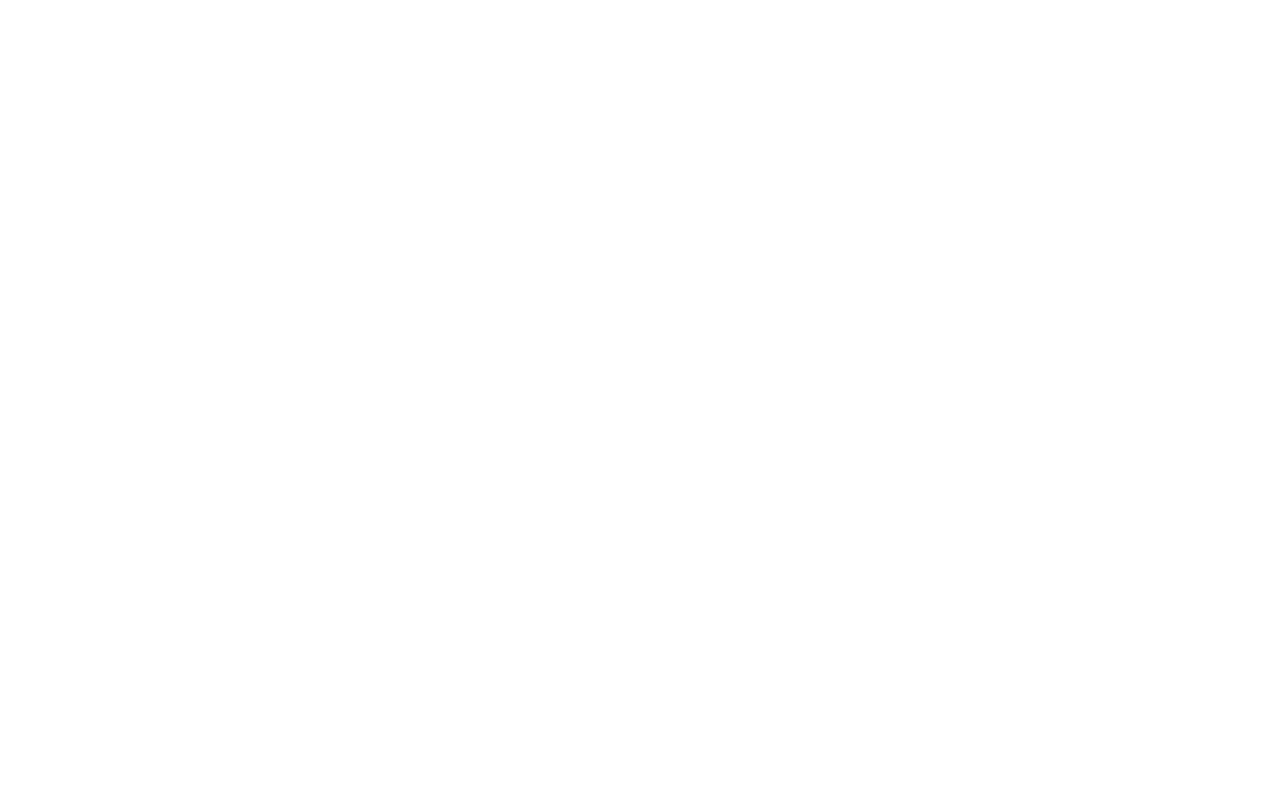
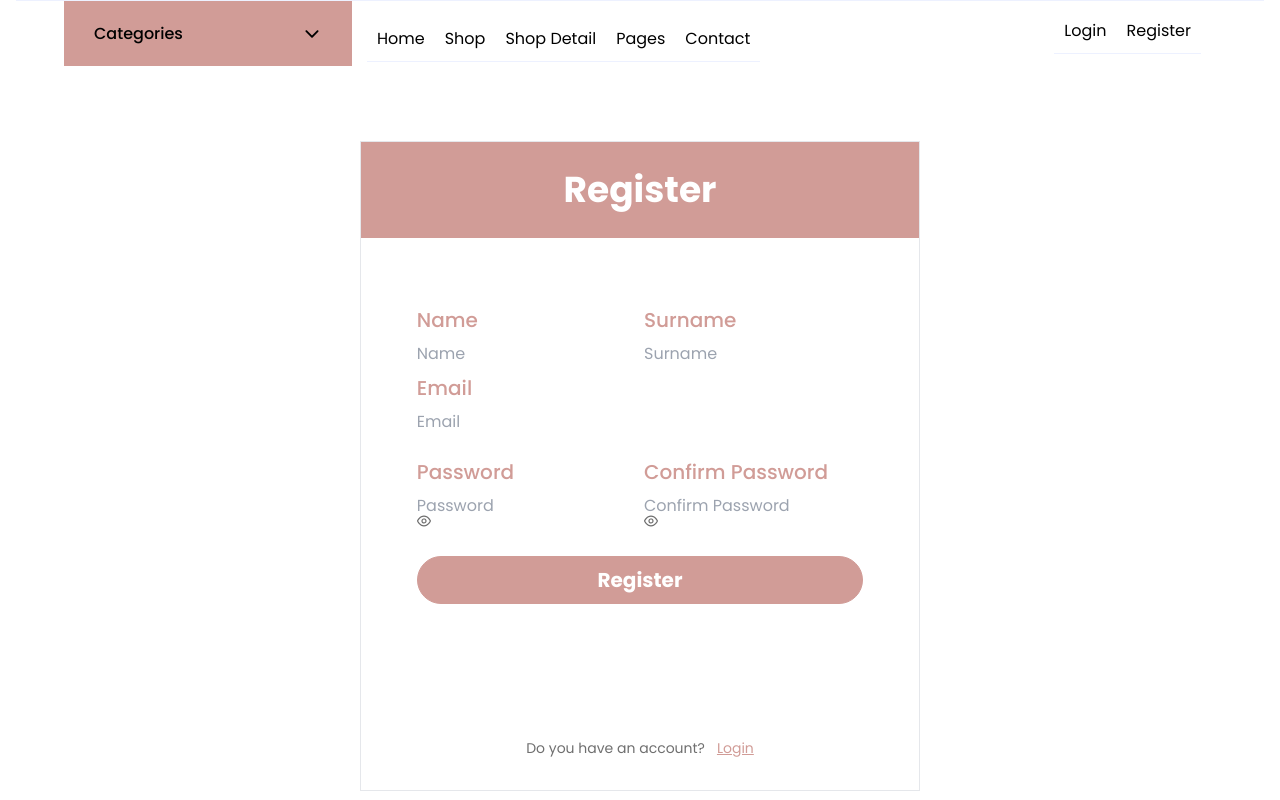
Before and after one commit to Mstfucrr/React-DailyShop, a React (Vite) app: page /register in a window 1280 px wide. Before the commit this address had no page. Built offline with nearby package versions, Linux system fonts and the light colour scheme; the HTML template or start-up script is replaced by a standard one.

Commit message:
add login and register pages and components

```diff
--- /dev/null
+++ b/src/components/auth/loginForm.tsx
@@ -0,0 +1,52 @@
+import { InputText } from 'primereact/inputtext'
+import { Password } from 'primereact/password'
+import React from 'react'
+
+type Props = {}
+
+const LoginForm = (props: Props) => {
+    return (
+        <form className='w-4/5 h-4/5 flex flex-col' action="">
+            <div className="flex flex-col">
+                <label htmlFor="email" className='text-primary text-xl font-medium'>Email</label>
+                <InputText placeholder="Email" className='w-full !my-2' name='email' id='email'
+                />
+            </div>
+            <div className="flex flex-col mt-4">
+                <label htmlFor="password" className='text-primary text-xl font-medium'>Password</label>
+                <Password placeholder="Password" name='password' className='!my-2' id='password'
+                    pt={{
+                        "input": {
+                            className: "w-full"
+                        },
+                        "showIcon": {
+                            className: "relative flex -top-1"
+                        },
+                        "hideIcon": {
+                            className: "relative flex -top-1"
+                        }
+                    }}
+                />
+            </div>
+
+            {/* forgot pass */}
+            <div className="flex flex-col mx-auto mt-4">
+                <a href="#" className='underline text-sm font-thin
+                            hover:text-black transition duration-300 ease-in-out
+                        '>Forgot password?</a>
+            </div>
+
+
+            {/* submit */}
+            <div className="flex flex-col mt-4">
+                <button className='w-full h-12 bg-primary text-white text-xl font-bold rounded-3xl
+                            hover:text-primary hover:bg-white hover:border-primary border border-solid border-primary
+                            transition duration-300 ease-in-out
+                        '>Login</button>
+            </div>
+
+        </form>
+    )
+}
+
+export default LoginForm
--- /dev/null
+++ b/src/components/auth/registerForm.tsx
@@ -0,0 +1,89 @@
+import { InputText } from 'primereact/inputtext'
+import { Password } from 'primereact/password'
+import React from 'react'
+
+type Props = {}
+
+const RegisterForm = (props: Props) => {
+    return (
+        <form className='w-4/5 h-4/5 flex flex-col' action=""
+            // onSubmit={handleSubmit}
+        >
+            <div className="flex md:flex-row flex-col justify-between">
+
+                <div className="flex flex-col mt-4 w-full mr-2">
+                    <label htmlFor="name" className='text-primary text-xl font-medium'>Name</label>
+                    <InputText placeholder="Name" className='w-full !my-2' name='name' id='name'
+                    />
+                </div>
+                <div className="flex flex-col mt-4 w-full">
+                    <label htmlFor="surname" className='text-primary text-xl font-medium'>Surname</label>
+                    <InputText placeholder="Surname" className='w-full !my-2' name='surname' id='surname'
+                    />
+                </div>
+            </div>
+            <div className="flex flex-col">
+                <label htmlFor="email" className='text-primary text-xl font-medium'>Email</label>
+                <InputText placeholder="Email" className='w-full !my-2' name='email' id='email'
+                />
+            </div>
+            <div className="flex sm:flex-row flex-col justify-between">
+
+                <div className="flex flex-col mt-4 mr-2">
+                    <label htmlFor="password" className='text-primary text-xl font-medium'>Password</label>
+                    <Password placeholder="Password" name='password' className='!my-2' id='password' toggleMask
+                        pt={{
+                            "input": {
+                                className: "w-full"
+                            },
+                            "showIcon": {
+                                className: "relative flex -top-1"
+                            },
+                            "hideIcon": {
+                                className: "relative flex -top-1"
+                            }
+                        }}
+                    />
+
+                </div>
+                <div className="flex flex-col mt-4">
+                    <label htmlFor="confirmPassword" className='text-primary text-xl font-medium'>Confirm Password</label>
+                    <Password placeholder="Confirm Password" name='confirmPassword' className='!my-2' id='confirmPassword' toggleMask
+                        pt={{
+                            "input": {
+                                className: "w-full"
+                            },
+                            "showIcon": {
+                                className: "relative flex -top-1"
+                            },
+                            "hideIcon": {
+                                className: "relative flex -top-1"
+                            }
+                        }}
+                    />
+                </div>
+            </div>
+
+            {/* <div className="flex flex-col mt-4">
+            <label htmlFor="phone" className='text-primary text-xl font-medium'>Phone</label>
+            <InputMask placeholder="Phone" className='w-full !my-2' name='phone' id='phone'
+              value={phoneValue as string}
+              onChange={(e) => setPhoneValue(e.target.value)}
+              mask="(999) 999-9999"
+            />
+          </div> */}
+
+            {/* submit */}
+            <div className="flex flex-col mt-4">
+                <button className='w-full h-12 bg-primary text-white text-xl font-bold rounded-3xl
+                         hover:text-primary hover:bg-white hover:border-primary border border-solid border-primary
+                         transition duration-300 ease-in-out'>Register</button>
+            </div>
+
+
+
+        </form>
+    )
+}
+
+export default RegisterForm
--- /dev/null
+++ b/src/pages/Login/index.tsx
@@ -0,0 +1,46 @@
+import React, { useState } from 'react'
+import { InputText } from 'primereact/inputtext';
+import { Password } from 'primereact/password';
+import { Link } from 'react-router-dom';
+import LoginForm from '@/components/auth/loginForm';
+import Navbar from '@/components/Navbar';
+import Topbar from '@/components/Topbar';
+
+type Props = {}
+
+const index = (props: Props) => {
+
+
+    return (
+        <>
+            <Navbar />
+
+            <div className='md:w-[500px] w-full h-[550px] bg-white border border-solid mx-auto relative top-1/2 -translate-y-1/2'>
+                <div className='w-full h-1/6 bg-primary flex justify-center items-center'>
+                    <h1 className='text-white md:text-4xl text-3xl font-bold text-center'>Login</h1>
+                </div>
+                <div className='w-full h-5/6 flex flex-col justify-center items-center'>
+
+                    <LoginForm />
+
+                    {/* hesabın yok mu? */}
+                    <div className="flex flex-row mx-auto mt-4">
+                        <span className='text-sm font-thin mr-3'>Don't have an account?</span>
+                        <Link className='underline text-sm font-thin
+                        text-primary hover:text-black transition duration-300 ease-in-out'
+                            to='/register'
+
+                        >
+                            Register</Link>
+                    </div>
+
+
+                </div>
+
+            </div>
+        </>
+
+    )
+}
+
+export default index
--- /dev/null
+++ b/src/pages/Register/index.tsx
@@ -0,0 +1,74 @@
+import React, { SetStateAction, useEffect, useState } from 'react'
+import { InputText } from 'primereact/inputtext';
+import { Password } from 'primereact/password';
+import { InputMask } from 'primereact/inputmask';
+import { Link } from 'react-router-dom';
+import { Nullable } from 'primereact/ts-helpers';
+import RegisterForm from '@/components/auth/registerForm';
+import Navbar from '@/components/Navbar';
+import Topbar from '@/components/Topbar';
+
+
+type Props = {}
+
+const index = (props: Props) => {
+
+  const [emailValue, setEmailValue] = useState<string>('')
+  const [passwordValue, setPasswordValue] = useState<string>('')
+  const [confirmPasswordValue, setConfirmPasswordValue] = useState<string>('')
+  const [nameValue, setNameValue] = useState<string>('')
+  const [surnameValue, setSurnameValue] = useState<string>('')
+  const [phoneValue, setPhoneValue] = useState<Nullable<string>>('')
+
+
+  useEffect(() => {
+    if (passwordValue !== confirmPasswordValue) {
+      console.log('Password not match')
+    } else {
+      console.log('Password match')
+    }
+
+  }, [passwordValue, confirmPasswordValue])
+
+  // submit
+  const handleSubmit = (e: React.FormEvent<HTMLFormElement>) => {
+    e.preventDefault()
+    console.log('submit')
+    console.log(emailValue)
+    console.log(passwordValue)
+    console.log(confirmPasswordValue)
+    console.log(nameValue)
+    console.log(surnameValue)
+    console.log(phoneValue)
+
+  }
+
+
+  return (
+    <>
+    <Navbar />
+      <div className='md:w-[560px] w-full md:h-[650px] my-20 md:my-0 h-auto bg-white
+      border border-solid mx-auto relative top-1/2 -translate-y-1/2'>
+        <div className='py-7 bg-primary flex justify-center items-center mb-4'>
+          <h1 className='text-white md:text-4xl text-3xl font-bold text-center'>Register</h1>
+        </div>
+        <div className='w-full h-5/6 flex flex-col justify-center items-center'>
+          <RegisterForm />
+          {/* login */}
+          <div className="flex flex-row mx-auto mt-4">
+            <span className='text-sm font-thin mr-3'>Do you have an account?</span>
+            <Link className='underline text-sm font-thin
+                        text-primary hover:text-black transition duration-300 ease-in-out'
+              to='/login'
+
+            >
+              Login</Link>
+          </div>
+        </div>
+      </div>
+    </>
+
+  )
+}
+
+export default index
--- a/src/routes/AppRouter.tsx
+++ b/src/routes/AppRouter.tsx
@@ -2,12 +2,16 @@ import React from 'react';
 import { Route, Routes } from 'react-router-dom';
 import Home from '@/pages/home';
 import Shop from '@/pages/shop';
+import Login from '@/pages/login';
+import Register from '@/pages/register';
 
 const AppRouter: React.FC = () => {
     return (
         <Routes>
             <Route path="/" Component={Home} />
             <Route path="/shop" Component={Shop} />
+            <Route path="/login" Component={Login} />
+            <Route path="/register" Component={Register} />
             {/* <Route path="/checkout" Component={Checkout} />
         <Route path="/contact" Component={Contact} />  */}
         </Routes>
```
